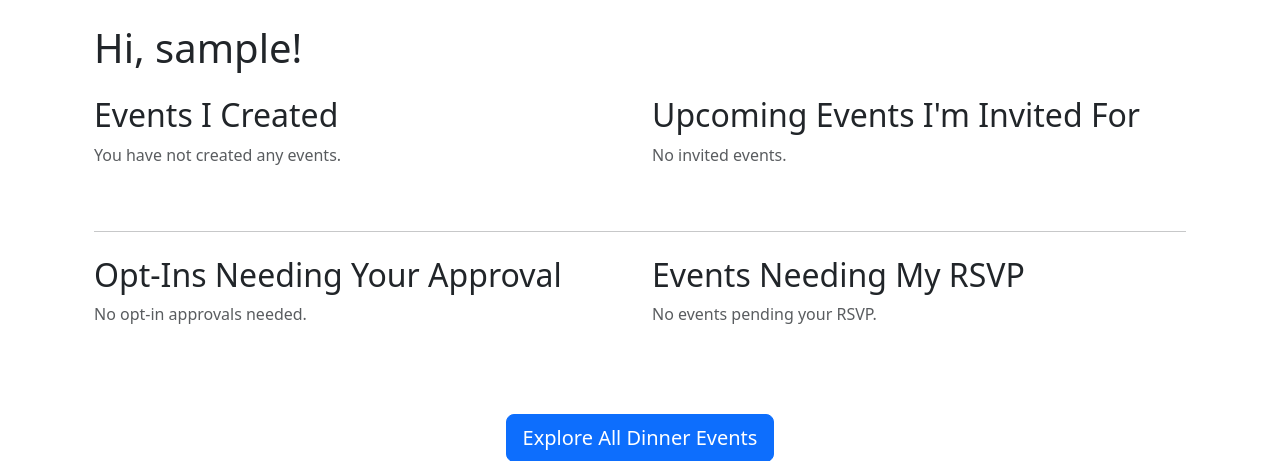
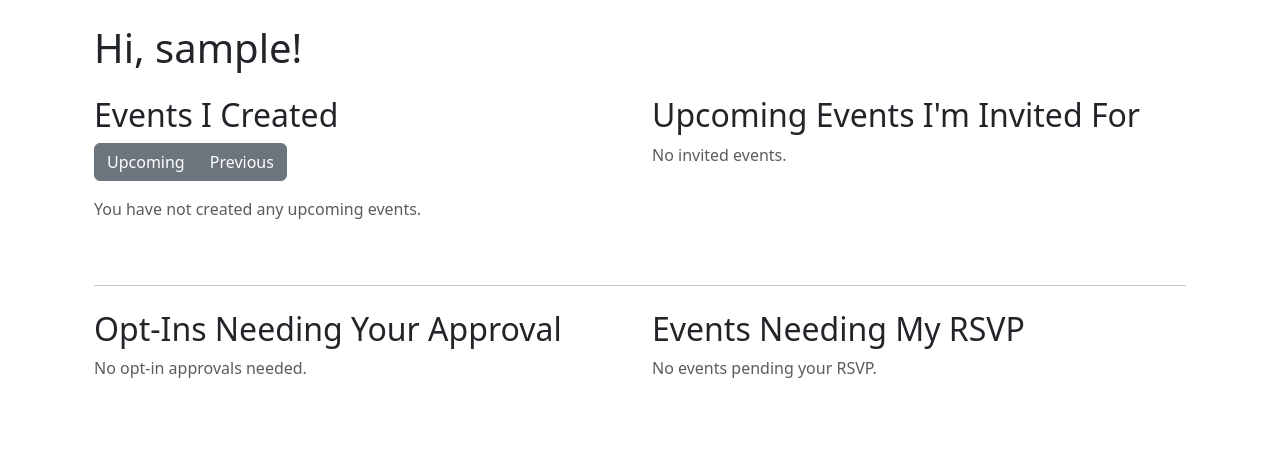
Before and after one commit to cocopeuf/dbwe-app, a Flask app: page / in a window 1280 px wide. Shown: the part 56-517 px from the top of the page. Run offline with Flask 3, Linux system fonts and the light colour scheme; the visitor is signed in with stand-in values (Sample User, id 1); data comes from the database, SQL or seed files in the repository; data that the repository does not hold is empty; some libraries are stand-ins or nearby versions.

Commit message:
fix index

```diff
--- a/app/templates/index.html
+++ b/app/templates/index.html
@@ -9,10 +9,11 @@
     {% set invited_events = [] %}
     {% set need_rsvp_events = [] %}
     {% set need_accept_optins_events = [] %}
-    {% set created_events = [] %}
+    {% set created_upcoming_events = [] %}
+    {% set created_previous_events = [] %}
     {% for event in upcoming_events %}
       {% if event.creator == current_user %}
-         {% set _ = created_events.append(event) %}
+         {% set _ = created_upcoming_events.append(event) %}
          {% if event.pending_opt_ins|length > 0 %}
             {% set _ = need_accept_optins_events.append(event) %}
          {% endif %}
@@ -27,14 +28,24 @@
          {% endif %}
       {% endif %}
     {% endfor %}
+    {% for event in previous_events %}
+      {% if event.creator == current_user %}
+         {% set _ = created_previous_events.append(event) %}
+      {% endif %}
+    {% endfor %}
 
     <div class="row">
       <!-- Left column: Events I Created -->
       <div class="col-md-6 mb-4">
         <h2>{{ _('Events I Created') }}</h2>
-        {% if created_events %}
+        <div class="btn-group mb-3" role="group" aria-label="Event Filters">
+          <button type="button" class="btn btn-secondary" id="upcoming-events-btn">{{ _('Upcoming') }}</button>
+          <button type="button" class="btn btn-secondary" id="previous-events-btn">{{ _('Previous') }}</button>
+        </div>
+        <div id="upcoming-events" class="event-list">
+          {% if created_upcoming_events %}
             <ul class="list-group">
-            {% for event in created_events|sort(attribute='event_date') %}
+              {% for event in created_upcoming_events|sort(attribute='event_date') %}
                 <li class="list-group-item">
                   <a href="{{ url_for('main.dinner_event_detail', event_id=event.id) }}">
                     {{ event.title }}
@@ -46,8 +57,27 @@
               {% endfor %}
             </ul>
           {% else %}
-          <p class="text-muted">{{ _('You have not created any events.') }}</p>
+            <p class="text-muted">{{ _('You have not created any upcoming events.') }}</p>
           {% endif %}
+        </div>
+        <div id="previous-events" class="event-list" style="display: none;">
+          {% if created_previous_events %}
+            <ul class="list-group">
+              {% for event in created_previous_events|sort(attribute='event_date') %}
+                <li class="list-group-item">
+                  <a href="{{ url_for('main.dinner_event_detail', event_id=event.id) }}">
+                    {{ event.title }}
+                  </a>
+                  <small class="text-muted d-block">
+                    {{ _('On') }} {{ event.event_date.strftime('%Y-%m-%d %H:%M') }}
+                  </small>
+                </li>
+              {% endfor %}
+            </ul>
+          {% else %}
+            <p class="text-muted">{{ _('You have not created any previous events.') }}</p>
+          {% endif %}
+        </div>
       </div>
 
       <!-- Right column: Upcoming Events I'm Invited For -->
@@ -132,4 +162,16 @@
       </a>
     </div>
   </div>
+
+  <script>
+    document.getElementById('upcoming-events-btn').addEventListener('click', function() {
+      document.getElementById('upcoming-events').style.display = 'block';
+      document.getElementById('previous-events').style.display = 'none';
+    });
+
+    document.getElementById('previous-events-btn').addEventListener('click', function() {
+      document.getElementById('upcoming-events').style.display = 'none';
+      document.getElementById('previous-events').style.display = 'block';
+    });
+  </script>
 {% endblock %}
```
Lines whose indentation alone changed are shown as unchanged.
